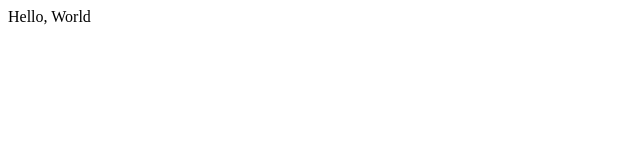
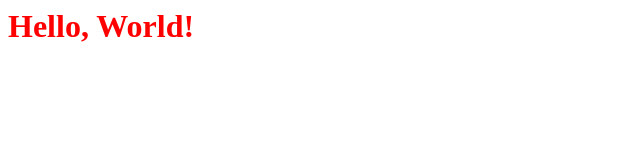
Before and after one commit to ukrainizator/test, a plain HTML site: page index.html in a window 1280 px wide. Shown: the whole page, without its empty margins (0-640 px from the left). Drawn offline with Linux system fonts and the light colour scheme.

Commit message:
index uses style.css

```diff
--- a/index.html
+++ b/index.html
@@ -1,2 +1,9 @@
 <!-- Author: Viacheslav Hranchenko (deep7d.ks@gmail.com)  -->
-Hello, World
+<html>
+  <head>
+    <link type="text/css" rel="stylesheet" media="all" href="style.css" />
+  </head>
+  <body>
+    <h1>Hello, World!</h1>
+  </body>
+</html>
```
